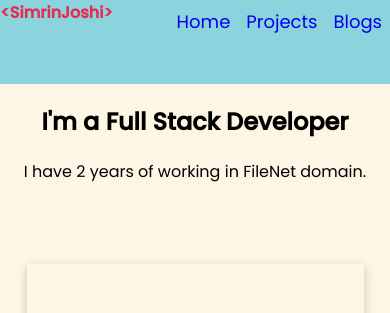
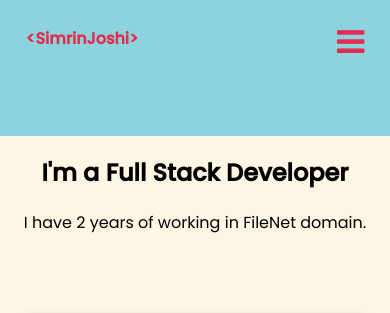
Before and after one commit to simrin051/Simrin_Resume_Wesite, a plain HTML site: page index.html in a window 390 px wide. Shown: the top 313 px of the page. Drawn offline with Linux system fonts and the light colour scheme.

Commit message:
Navbar mobile view complete

```diff
--- a/blog.css
+++ b/blog.css
@@ -139,3 +139,28 @@ hr {
   border-top: 0.6rem dotted #8bd3dd;
   margin: 3rem auto;
 }
+
+
+#toggle-nav {
+  display: none;
+  margin: auto;
+  cursor: pointer;
+  float: right;
+}
+@media all and ( max-width: 500px ) {
+
+  .navbar {
+       padding: 1.6em;
+  }
+
+  #navlist {
+       flex-direction: column;
+       display: none;
+  }
+  #toggle-nav {
+    display: block;
+    color: white;
+    float: right;
+    font-size: 2rem;
+ }
+}
--- a/index.html
+++ b/index.html
@@ -4,12 +4,16 @@
 <link
 href="http://cdnjs.cloudflare.com/ajax/libs/font-awesome/4.3.0/css/font-awesome.css"
 rel="stylesheet"  type='text/css'>
+<link rel="stylesheet" href="https://cdnjs.cloudflare.com/ajax/libs/font-awesome/4.7.0/css/font-awesome.min.css">
 <link rel="shortcut icon" href="favicon1.gif" type="image/x-icon" />
 <meta name="viewport" content="width=device-width, initial-scale=1">
 </head>
 <body>
+<nav  class="navbar">
 
-<nav  class="navbar">
+  <span id="toggle-nav" onclick="toggleNav()">
+    <i class="fa fa-bars"></i>
+</span>
   <a class="NameTag" href="index.html">&ltSimrinJoshi&gt</a>
    <ul id="navlist">
           <li>
--- a/main.css
+++ b/main.css
@@ -112,3 +112,27 @@ footer {
 i {
   color: #e52b50;
 }
+
+#toggle-nav {
+  display: none;
+  margin: auto;
+  cursor: pointer;
+  float: right;
+}
+@media all and ( max-width: 500px ) {
+
+  .navbar {
+       padding: 1.6em;
+  }
+
+  #navlist {
+       flex-direction: column;
+       display: none;
+  }
+  #toggle-nav {
+    display: block;
+    color: white;
+    float: right;
+    font-size: 2rem;
+ }
+}
--- a/main.js
+++ b/main.js
@@ -12,6 +12,17 @@ function clickedNavCrossIcon() {
   document.getElementById("navCrossIcon").style.display = "none";
 }
 
+
+var nav = document.getElementById('navlist');
+
+function toggleNav () {
+
+    if ( nav.style.display === "" )
+    nav.style.display = "block";
+
+    else
+    nav.style.display = "";
+}
 document
   .getElementById("navCrossIcon")
   .addEventListener("click", clickedNavCrossIcon);
--- a/projects.css
+++ b/projects.css
@@ -115,3 +115,28 @@ i {
 .titleOfProject {
   font-weight: bold;
 }
+
+
+#toggle-nav {
+  display: none;
+  margin: auto;
+  cursor: pointer;
+  float: right;
+}
+@media all and ( max-width: 500px ) {
+
+  .navbar {
+       padding: 1.6em;
+  }
+
+  #navlist {
+       flex-direction: column;
+       display: none;
+  }
+  #toggle-nav {
+    display: block;
+    color: white;
+    float: right;
+    font-size: 2rem;
+ }
+}
```
Also changed, not shown: blog.html (+5 -0 lines), projects.html (+4 -0 lines).
